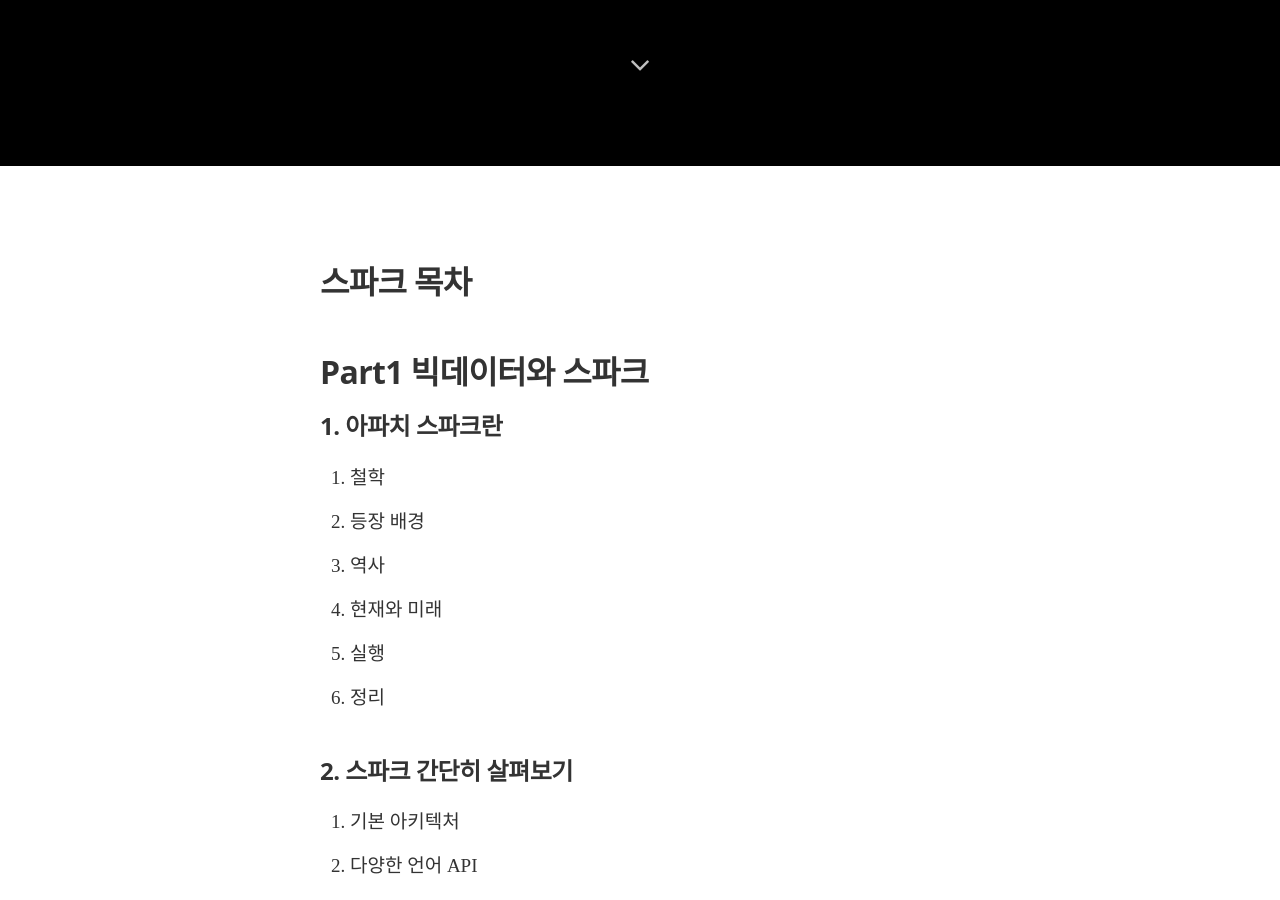
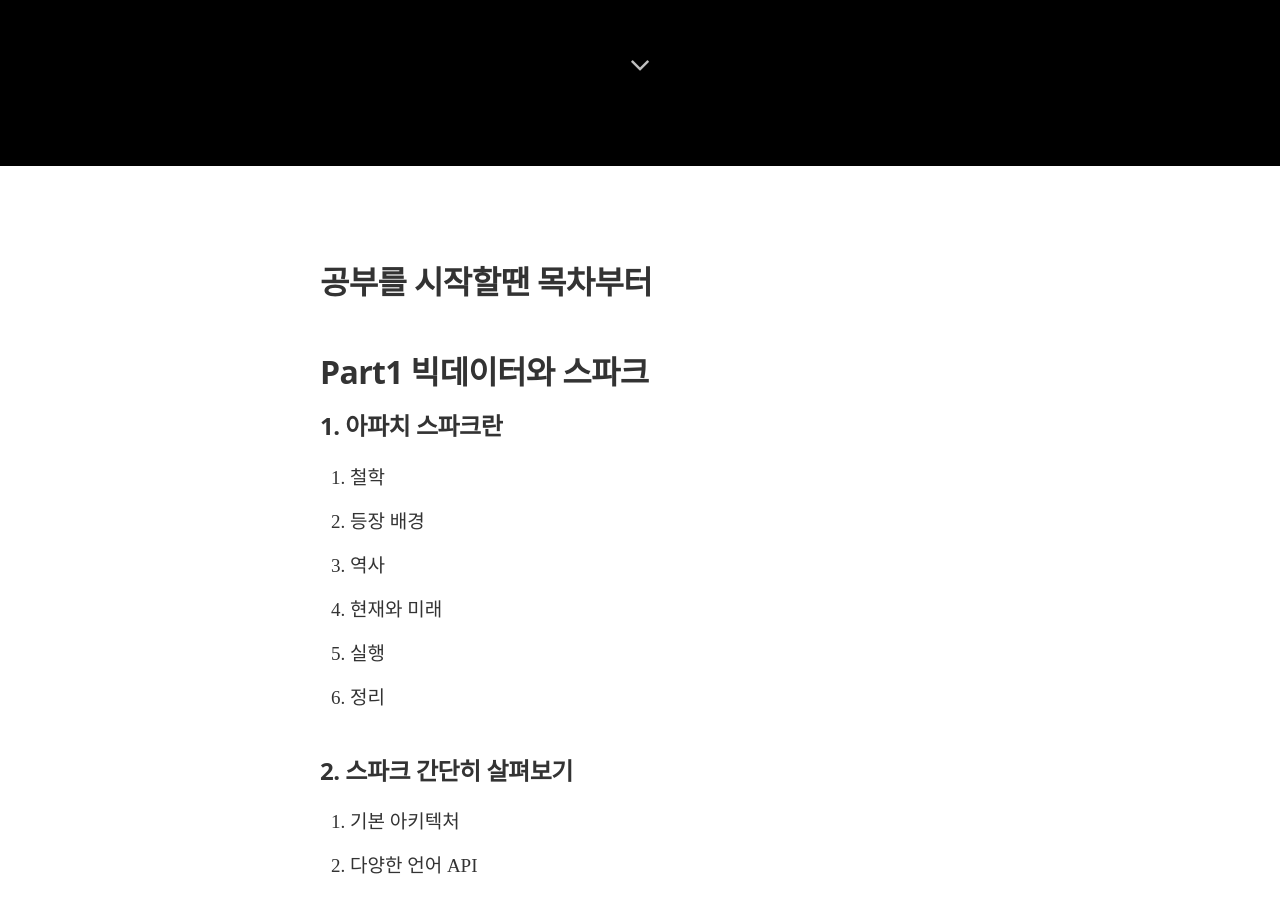
Before and after one commit to JaehunSim/JaehunSim.github.io, a Jekyll site: the page built from _posts/2018-12-26-introduction.markdown, in a window 1280 px wide and 900 px high, scrolled down 734 px. Built offline with Jekyll 4.4.1, drawn with Linux system fonts in a browser that asks for light colours; nearby versions of some CDN libraries; some web fonts are replaced; comment, search, counter and statistics services are not loaded.

Commit message:
Update 2018-12-26-introduction.markdown

```diff
--- a/_posts/2018-12-26-introduction.markdown
+++ b/_posts/2018-12-26-introduction.markdown
@@ -6,7 +6,7 @@ image: "/assets/images/spark_logo.png"
 comments: true
 ---
 
-# 스파크 목차
+# 공부를 시작할땐 목차부터
 
 ## Part1 빅데이터와 스파크
 
```
